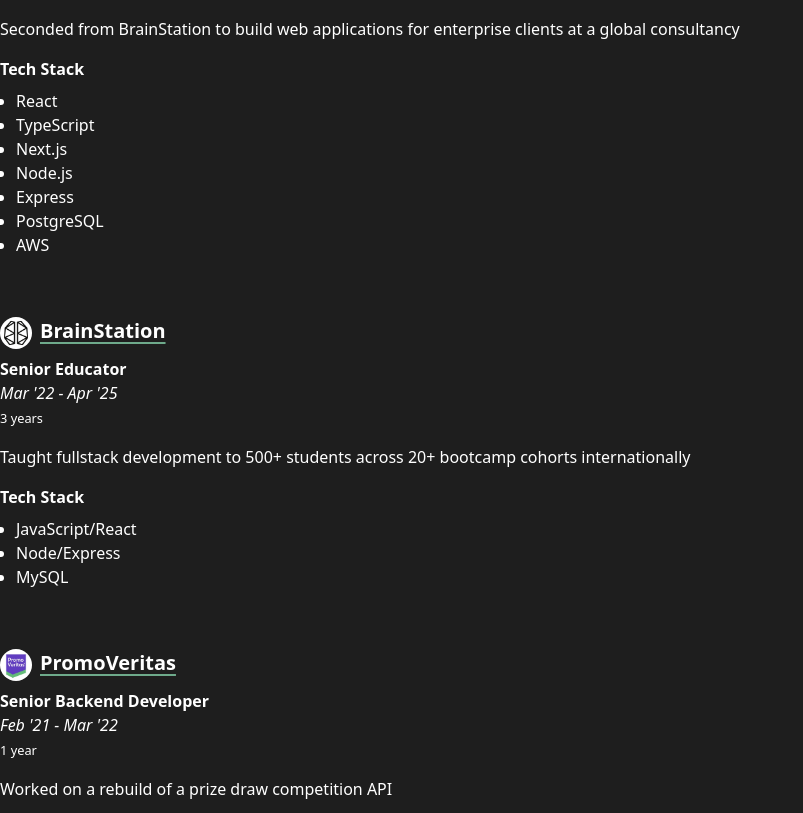
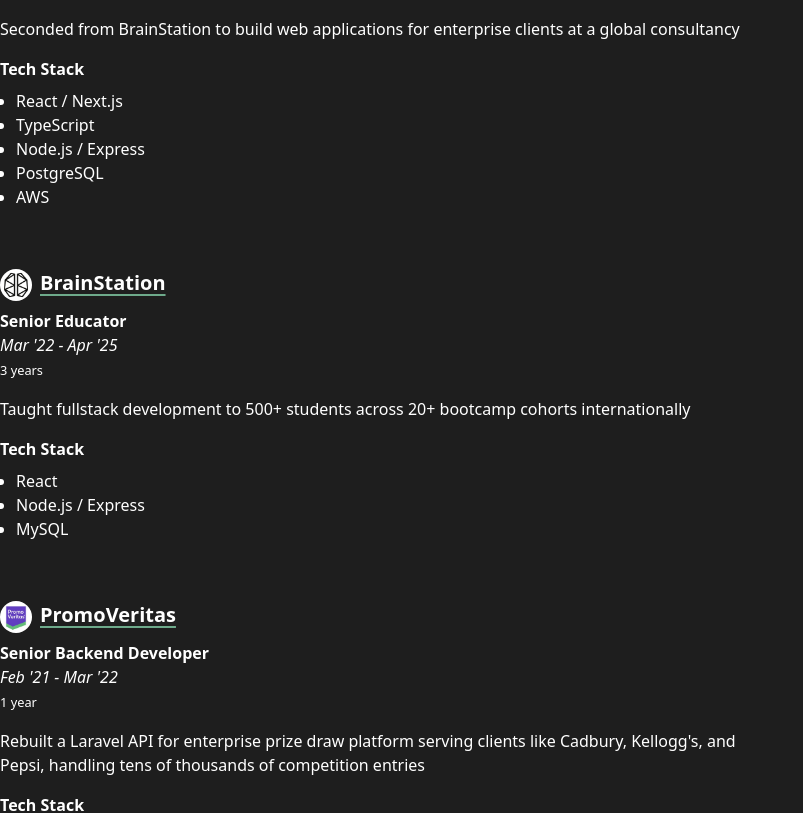
Before and after one commit to SammyAbukmeil/portfolio, a Next.js app: page /en in a window 1280 px wide. Shown: the part 2421-3234 px from the top of the page, without its empty margins (0-803 px from the left). Built offline with nearby package versions, Linux system fonts and the light colour scheme.

Commit message:
Update promoveritas section

```diff
--- a/app/components/sections/ExperienceSection.tsx
+++ b/app/components/sections/ExperienceSection.tsx
@@ -26,11 +26,9 @@
         <p>{t('konrad')}</p>
         <TechStack>
           <ul className="pl-4">
-            <li>React</li>
+            <li>React / Next.js</li>
             <li>TypeScript</li>
-            <li>Next.js</li>
-            <li>Node.js</li>
-            <li>Express</li>
+            <li>Node.js / Express</li>
             <li>PostgreSQL</li>
             <li>AWS</li>
           </ul>
@@ -49,8 +47,8 @@
         </p>
         <TechStack>
           <ul className="pl-4">
-            <li>JavaScript/React</li>
-            <li>Node/Express</li>
+            <li>React</li>
+            <li>Node.js / Express</li>
             <li>MySQL</li>
           </ul>
         </TechStack>
--- a/messages/en.json
+++ b/messages/en.json
@@ -49,7 +49,7 @@
     "title": "Professional Experience",
     "konrad": "Seconded from BrainStation to build web applications for enterprise clients at a global consultancy",
     "brainstation": "Taught fullstack development to 500+ students across 20+ bootcamp cohorts internationally",
-    "promoveritas": "Worked on a rebuild of a prize draw competition API",
+    "promoveritas": "Rebuilt a Laravel API for enterprise prize draw platform serving clients like Cadbury, Kellogg's, and Pepsi, handling tens of thousands of competition entries",
     "graze": "Worked on an internal PHP application to manage stock and orders",
     "akauk": "Worked on various WordPress websites for theatre shows",
     "passion": "Worked on various WordPress websites for clients",
--- a/messages/jp.json
+++ b/messages/jp.json
@@ -49,7 +49,7 @@
     "title": "職歴",
     "konrad": "BrainStationからの出向でグローバルコンサルタンシーのエンタープライズクライアント向けにWebアプリケーションを構築",
     "brainstation": "国際的に20以上のブートキャンプコホートで500人以上の学生にフルスタック開発を指導",
-    "promoveritas": "抽選コンペティションAPIの再構築に携わる",
+    "promoveritas": "Cadbury、Kellogg's、Pepsiなどのクライアントにサービスを提供するエンタープライズ抽選プラットフォームのLaravel APIを再構築し、数万件のコンペティションエントリーを処理",
     "graze": "在庫と注文を管理する社内PHPアプリケーションに従事",
     "akauk": "劇場ショー向けの様々なWordPressウェブサイトに従事",
     "passion": "クライアント向けの様々なWordPressウェブサイトに従事",
```
